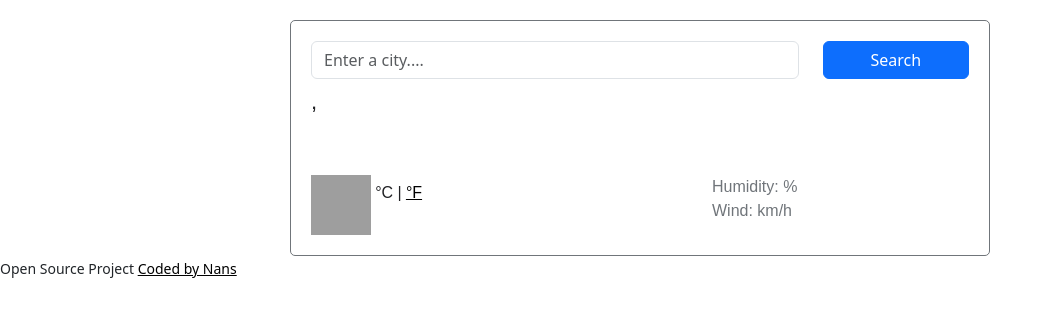
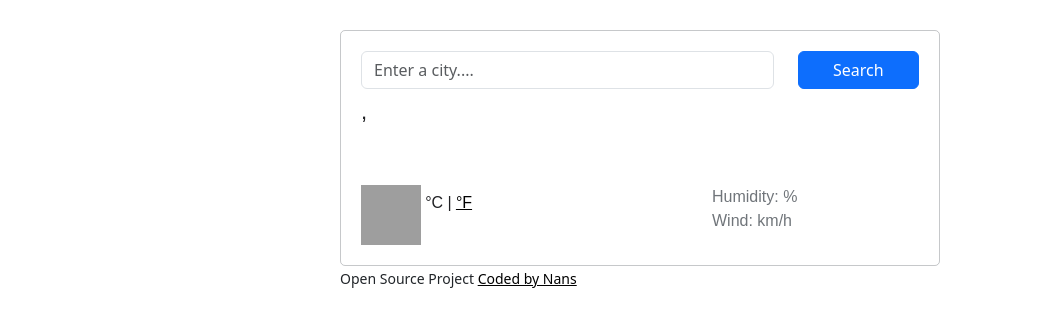
Before and after one commit to Nanahawaw/weather-api-sheCodes, a plain HTML site: page index.html in a window 1280 px wide. Shown: the whole page, without its empty margins (0-1052 px from the left). Drawn offline with nearby package versions, Linux system fonts and the light colour scheme; no server answers; grey boxes are pictures that could not be loaded.

Commit message:
fixed a bug in the html

```diff
--- a/index.html
+++ b/index.html
@@ -14,8 +14,9 @@
   </head>
   <title>WeatherApp></title>
   <body>
+    <div class="container">
       <div class="wrapper">
-      <div class="container">
+        <div class="weather-app">
           <form id="city-search-form">
             <div class="row">
               <div class="col-9">
@@ -61,11 +62,6 @@
               </div>
             </div>
         </div>
-
-        <!-- <span class="elements">
-        <a href="#">Temperature</a> | <a href="#"> Precipitation</a> |
-        <a href="#"> Wind</a>
-      </span>-->
         </div>
       <small>
         Open Source Project
--- a/style.css
+++ b/style.css
@@ -6,11 +6,14 @@ li {
   font-size: 12px font-weight 400 height 48px line-height 16px padding-left 9px;
   list-style: none;
 }
-.container {
-  max-width: 700px;
-  border: 1px solid rgb(112, 117, 122);
+.weather-app {
+  border: 1px solid rgba(112, 117, 122, 0.4);
   border-radius: 5px;
   padding: 20px;
+}
+.wrapper {
+  max-width: 600px;
+  margin: 30px auto;
 }
 #description::first-letter {
   text-transform: capitalize;
```
Lines whose indentation alone changed are shown as unchanged.
